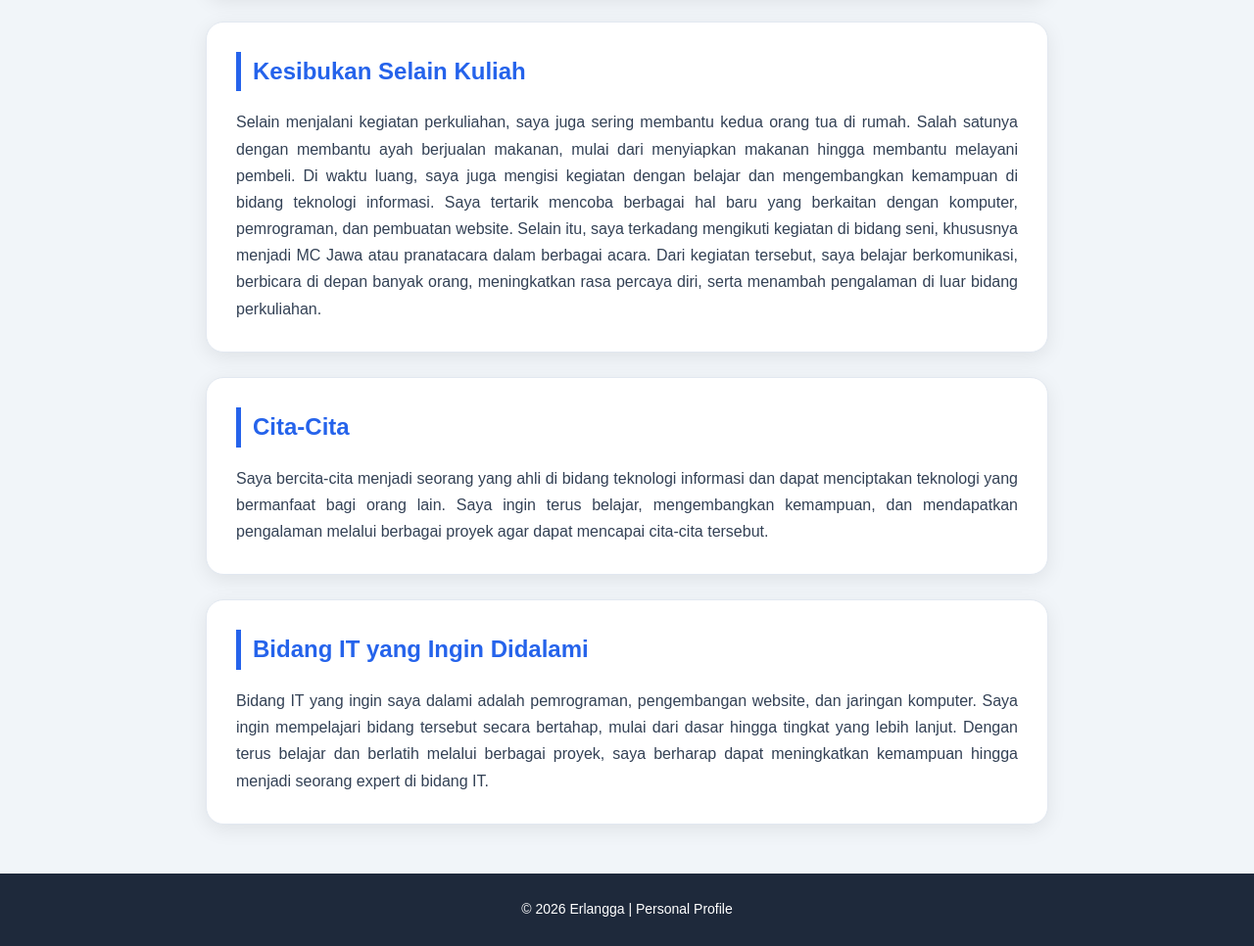
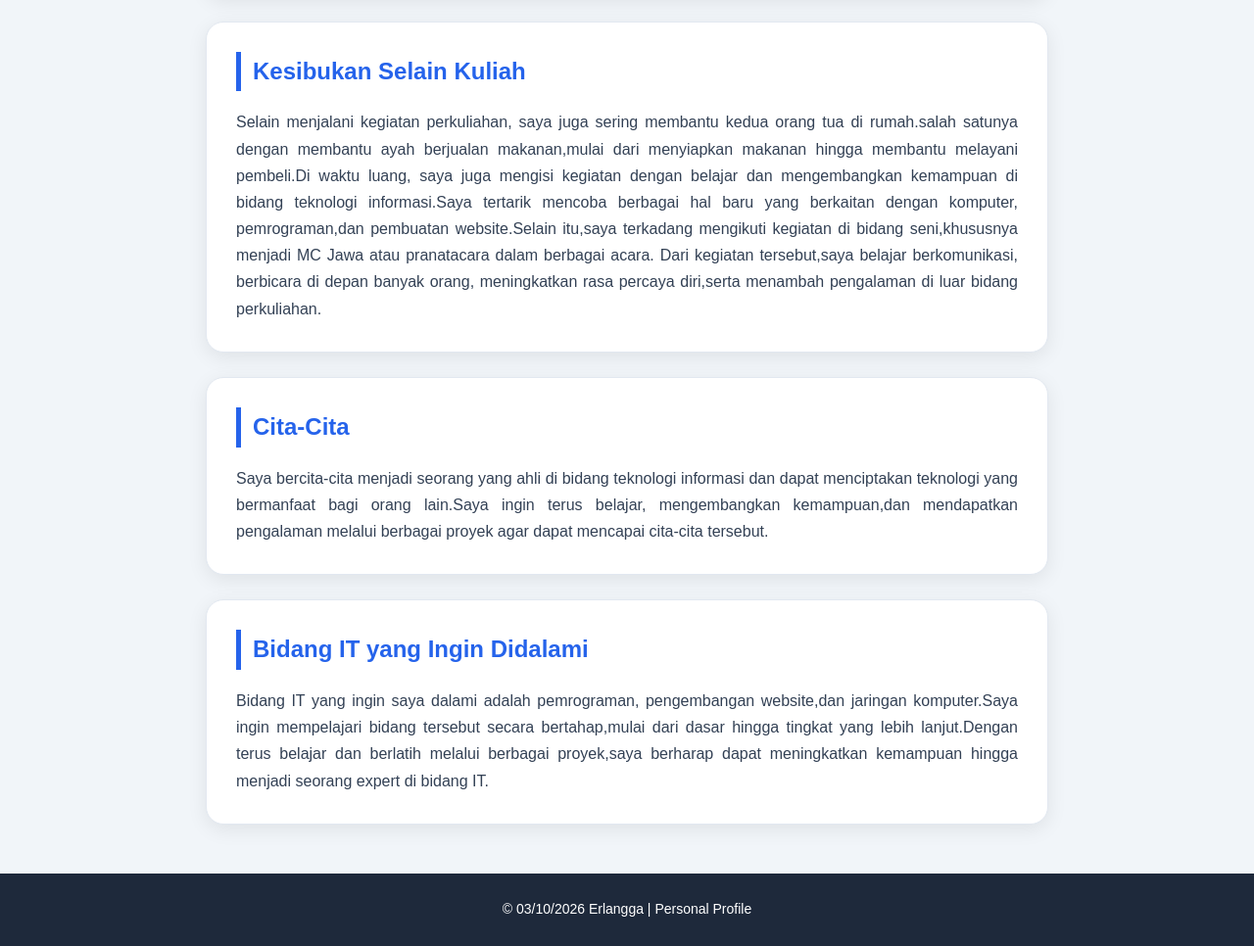
Before and after one commit to erlangga2396/erlangga2396.github.io, a plain HTML site: page index.html in a window 1280 px wide. Shown: the part 651-1617 px from the top of the page at 98% size. Drawn offline with Linux system fonts and the light colour scheme.

Commit message:
Update index.html

```diff
--- a/index.html
+++ b/index.html
@@ -37,14 +37,13 @@
             opacity: 0.9;
         }
 
-        /* CONTAINER */
         .container {
             max-width: 900px;
             margin: 40px auto;
             padding: 0 20px;
         }
 
-        /* CARD */
+
         .card {
             background: white;
             padding: 30px;
@@ -155,24 +154,24 @@
         </div>
 
 
-        <!-- KESIBUKAN -->
+
         <div class="card">
             <h2>Kesibukan Selain Kuliah</h2>
 
             <p>
                 Selain menjalani kegiatan perkuliahan, saya juga sering
-                membantu kedua orang tua di rumah. Salah satunya dengan
-                membantu ayah berjualan makanan, mulai dari menyiapkan
-                makanan hingga membantu melayani pembeli. Di waktu luang,
+                membantu kedua orang tua di rumah.salah satunya dengan
+                membantu ayah berjualan makanan,mulai dari menyiapkan
+                makanan hingga membantu melayani pembeli.Di waktu luang,
                 saya juga mengisi kegiatan dengan belajar dan mengembangkan
-                kemampuan di bidang teknologi informasi. Saya tertarik
+                kemampuan di bidang teknologi informasi.Saya tertarik
                 mencoba berbagai hal baru yang berkaitan dengan komputer,
-                pemrograman, dan pembuatan website. Selain itu, saya
-                terkadang mengikuti kegiatan di bidang seni, khususnya
+                pemrograman,dan pembuatan website.Selain itu,saya
+                terkadang mengikuti kegiatan di bidang seni,khususnya
                 menjadi MC Jawa atau pranatacara dalam berbagai acara.
-                Dari kegiatan tersebut, saya belajar berkomunikasi,
+                Dari kegiatan tersebut,saya belajar berkomunikasi,
                 berbicara di depan banyak orang, meningkatkan rasa percaya
-                diri, serta menambah pengalaman di luar bidang perkuliahan.
+                diri,serta menambah pengalaman di luar bidang perkuliahan.
             </p>
         </div>
 
@@ -184,23 +183,23 @@
             <p>
                 Saya bercita-cita menjadi seorang yang ahli di bidang
                 teknologi informasi dan dapat menciptakan teknologi yang
-                bermanfaat bagi orang lain. Saya ingin terus belajar,
-                mengembangkan kemampuan, dan mendapatkan pengalaman melalui
+                bermanfaat bagi orang lain.Saya ingin terus belajar,
+                mengembangkan kemampuan,dan mendapatkan pengalaman melalui
                 berbagai proyek agar dapat mencapai cita-cita tersebut.
             </p>
         </div>
 
 
-        <!-- BIDANG IT -->
+
         <div class="card">
             <h2>Bidang IT yang Ingin Didalami</h2>
 
             <p>
                 Bidang IT yang ingin saya dalami adalah pemrograman,
-                pengembangan website, dan jaringan komputer. Saya ingin
-                mempelajari bidang tersebut secara bertahap, mulai dari
-                dasar hingga tingkat yang lebih lanjut. Dengan terus belajar
-                dan berlatih melalui berbagai proyek, saya berharap dapat
+                pengembangan website,dan jaringan komputer.Saya ingin
+                mempelajari bidang tersebut secara bertahap,mulai dari
+                dasar hingga tingkat yang lebih lanjut.Dengan terus belajar
+                dan berlatih melalui berbagai proyek,saya berharap dapat
                 meningkatkan kemampuan hingga menjadi seorang expert di
                 bidang IT.
             </p>
@@ -211,7 +210,7 @@
 
 
     <footer>
-        <p>© 2026 Erlangga | Personal Profile</p>
+        <p>© 03/10/2026 Erlangga | Personal Profile</p>
     </footer>
 
 </body>
```
